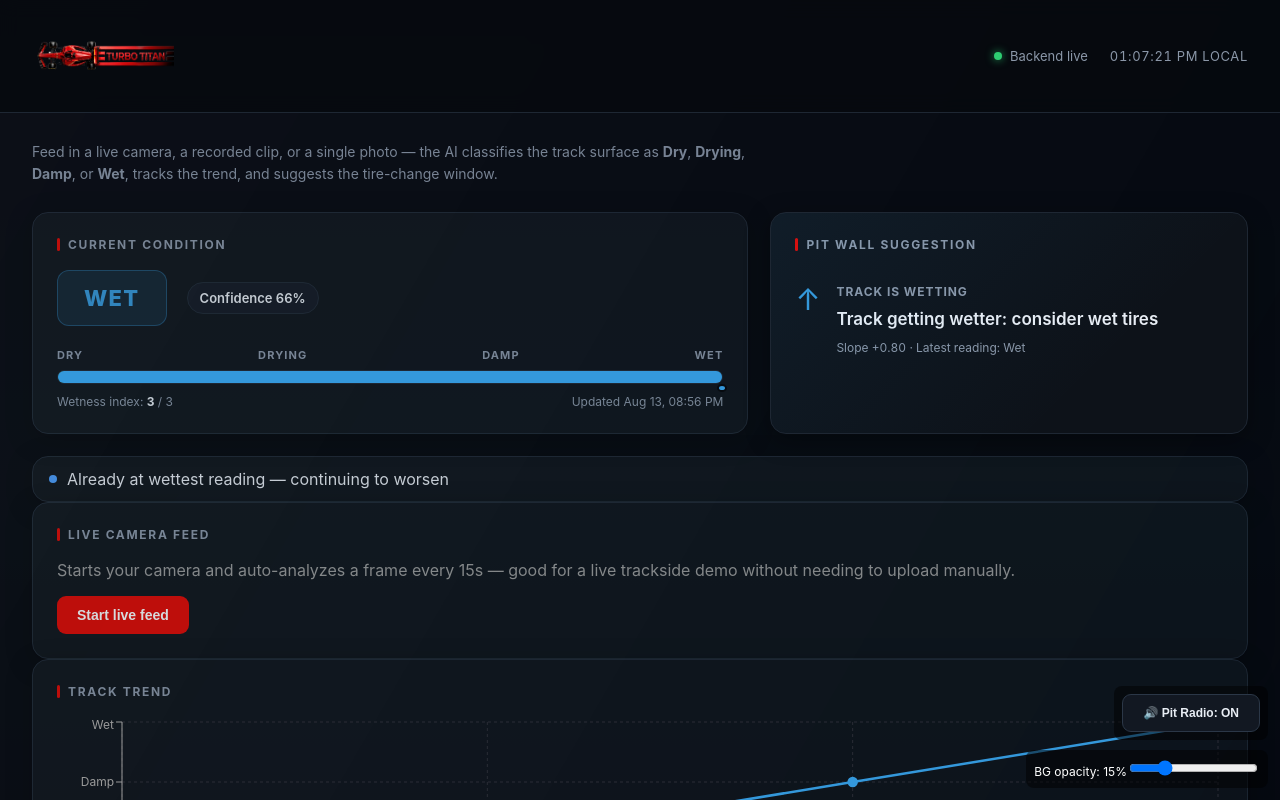
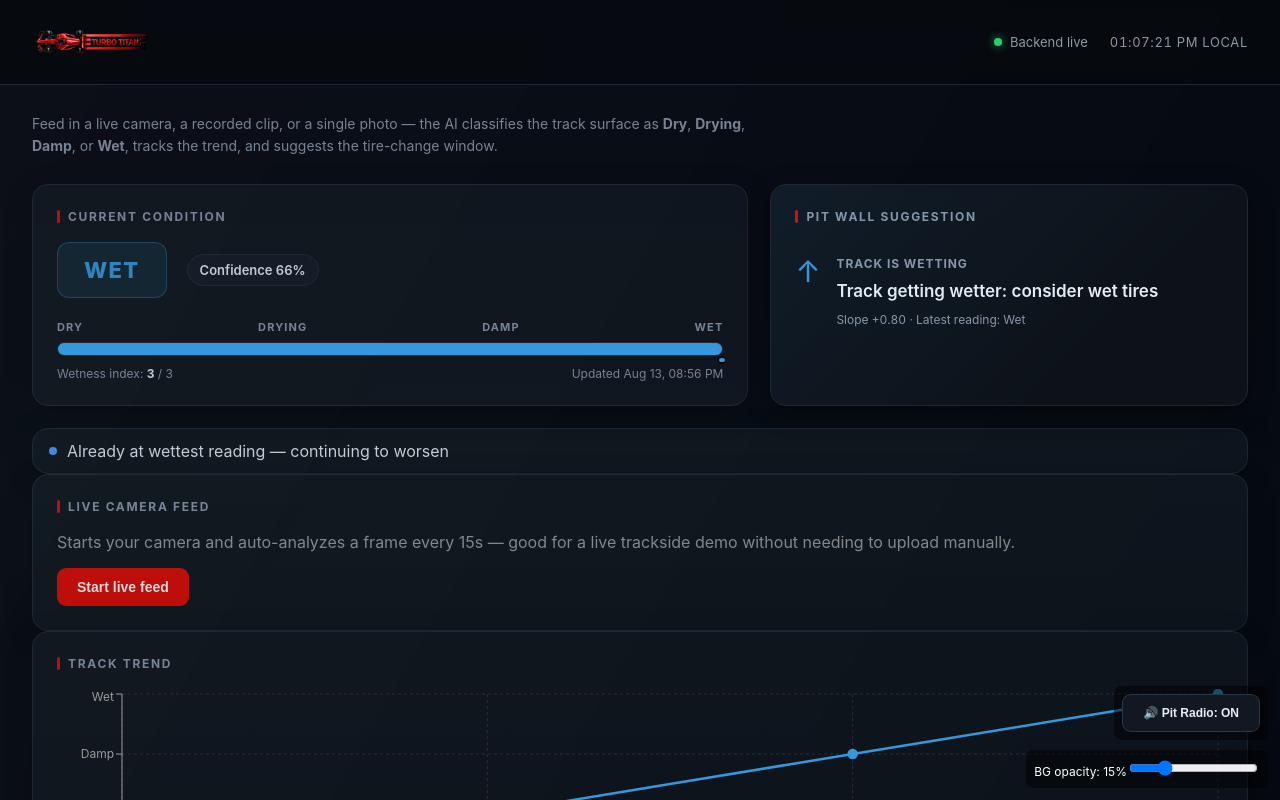
Before and after one commit to SparshM8/track-condition-detector, a React (Vite) app in the folder frontend/: page / in a window 1280 px wide. Shown: the top 800 px of the page. Built offline with nearby package versions, Linux system fonts and the light colour scheme; no server answers.

Commit message:
fix width

```diff
--- a/frontend/src/components/DashboardHeader.jsx
+++ b/frontend/src/components/DashboardHeader.jsx
@@ -196,12 +196,12 @@ export default function DashboardHeader() {
   useHealth();
 
   return (
-    <header className="header">
+    <header className="header" style={{ paddingTop: 10, paddingBottom: 10 }}>
       <div className="brand">
         <img
           src="/logo.png"
           alt="Turbo Titan"
-          style={{ height: 80, width: "auto", objectFit: "contain" }}
+          style={{ height: 64, width: "auto", objectFit: "contain" }}
         />
       </div>
       <div className="header-right">
```
